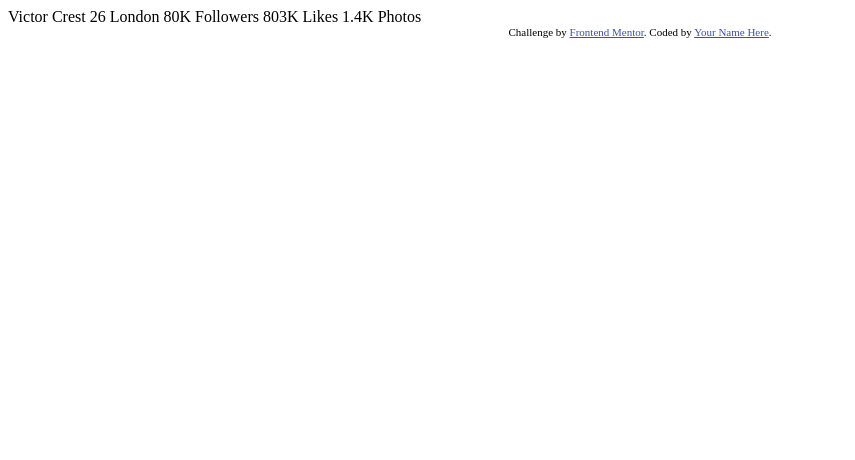
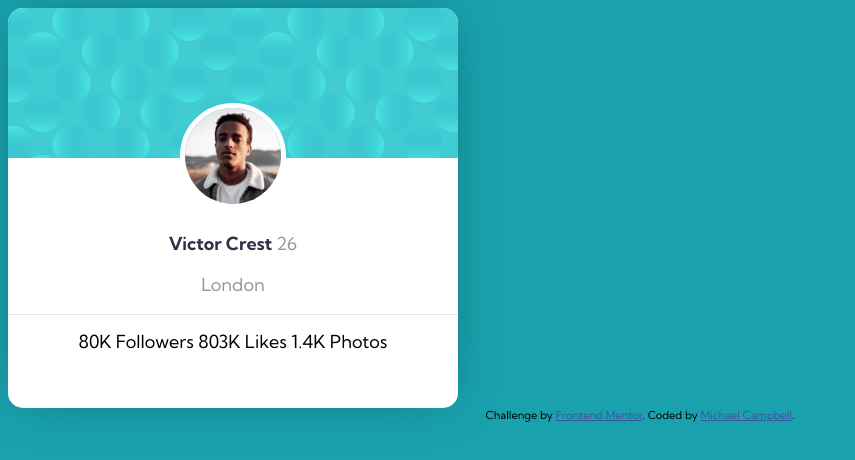
Before and after one commit to soupy96/profile-card-comp, a plain HTML site: page index.html in a window 1280 px wide. Shown: the whole page, without its empty margins (0-855 px from the left). Drawn offline with Linux system fonts and the light colour scheme.

Commit message:
adding some styling

```diff
--- /dev/null
+++ b/css/style.css
@@ -0,0 +1,69 @@
+body {
+  background-color: hsl(185, 75%, 39%);
+  font-size: 18px;
+  font-family: 'Kumbh Sans', sans-serif;
+}
+
+.profile-card {
+  width: 450px;
+  height: 400px;
+  background-color: #ffffff;
+  -webkit-border-radius: 15px;
+  -moz-border-radius: 15px;
+  border-radius: 15px;
+  -webkit-box-shadow: 0px 0px 52px -13px rgba(0, 0, 0, 0.35);
+  -moz-box-shadow: 0px 0px 52px -13px rgba(0, 0, 0, 0.35);
+  box-shadow: 0px 0px 52px -13px rgba(0, 0, 0, 0.35);
+}
+
+.card-header-img {
+  background-image: url(../images/bg-pattern-card.svg);
+  height: 150px;
+  background-size: cover;
+  background-repeat: no-repeat;
+  -webkit-border-top-left-radius: 15px;
+  -webkit-border-top-right-radius: 15px;
+  -moz-border-radius-topleft: 15px;
+  -moz-border-radius-topright: 15px;
+  border-top-left-radius: 15px;
+  border-top-right-radius: 15px;
+}
+
+.bigbox {
+  width: 100%;
+  text-align: center;
+}
+
+.topbigbox {
+  width: 100%;
+  text-align: center;
+  border-bottom: 1px solid #e6e6e6;
+}
+
+.topbigbox img {
+  border-radius: 200px 200px 200px 200px;
+  -moz-border-radius: 200px 200px 200px 200px;
+  -webkit-border-radius: 200px 200px 200px 200px;
+  border: 5px solid #ffffff;
+  margin-top: -55px;
+}
+
+.topbigbox p {
+  color: hsl(229, 23%, 23%);
+  font-weight: 700;
+}
+
+.topbigbox span {
+  font-weight: 400;
+  color: hsl(0, 0%, 59%);
+}
+
+.botbigbox {
+  width: 100%;
+  text-align: center;
+  margin-top: 15px;
+}
+
+.botbigbox span {
+  width: 33%;
+}
--- a/index.html
+++ b/index.html
@@ -5,6 +5,9 @@
   <meta name="viewport" content="width=device-width, initial-scale=1.0"> <!-- displays site properly based on user's device -->
 
   <link rel="icon" type="image/png" sizes="32x32" href="./images/favicon-32x32.png">
+  <link rel="stylesheet" href="./css/style.css">
+  <link rel="preconnect" href="https://fonts.gstatic.com">
+  <link href="https://fonts.googleapis.com/css2?family=Kumbh+Sans:wght@400;700&display=swap" rel="stylesheet">
 
   <title>Frontend Mentor | Profile card component</title>
 
@@ -15,21 +18,33 @@
   </style>
 </head>
 <body>
-  Victor Crest
-  26
-  London
-
+  <div class="profile-card">
+    <div class="card-header-img"></div>
+    <div class="bigbox">
+      <div class="topbigbox">
+        <img src="./images/image-victor.jpg" />
+        <p>Victor Crest <span>26</span></p>
+        <p><span>London</span></p>
+      </div>
+      <div class="botbigbox">
+        <span>
           80K
           Followers
-
+        </span>
+        <span>
           803K
           Likes
-
+        </span>
+        <span>
           1.4K
           Photos
+        </span>
+      </div>
+    </div>
+  </div>
   <div class="attribution">
     Challenge by <a href="https://www.frontendmentor.io?ref=challenge" target="_blank">Frontend Mentor</a>.
-    Coded by <a href="#">Your Name Here</a>.
+    Coded by <a href="#">Michael Campbell</a>.
   </div>
 </body>
 </html>
```
Lines whose indentation alone changed are shown as unchanged.
